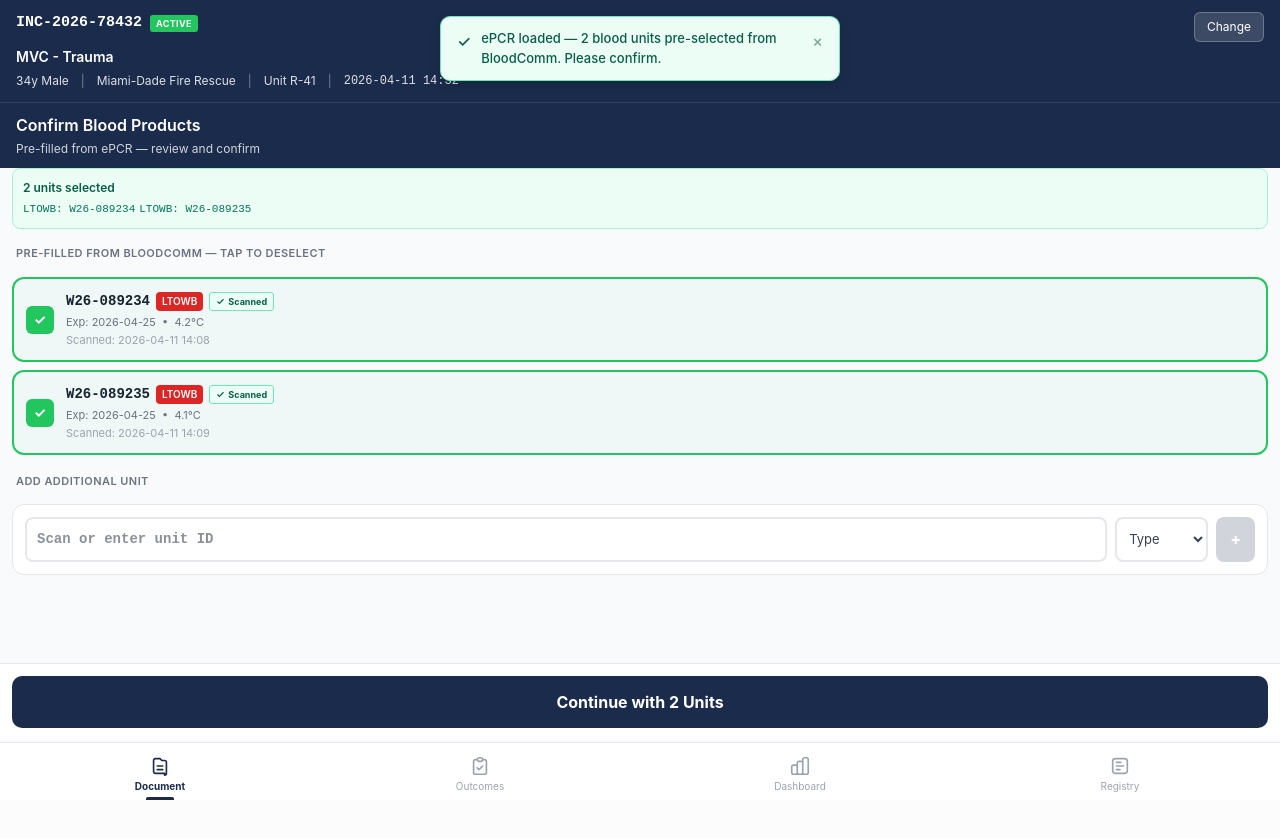
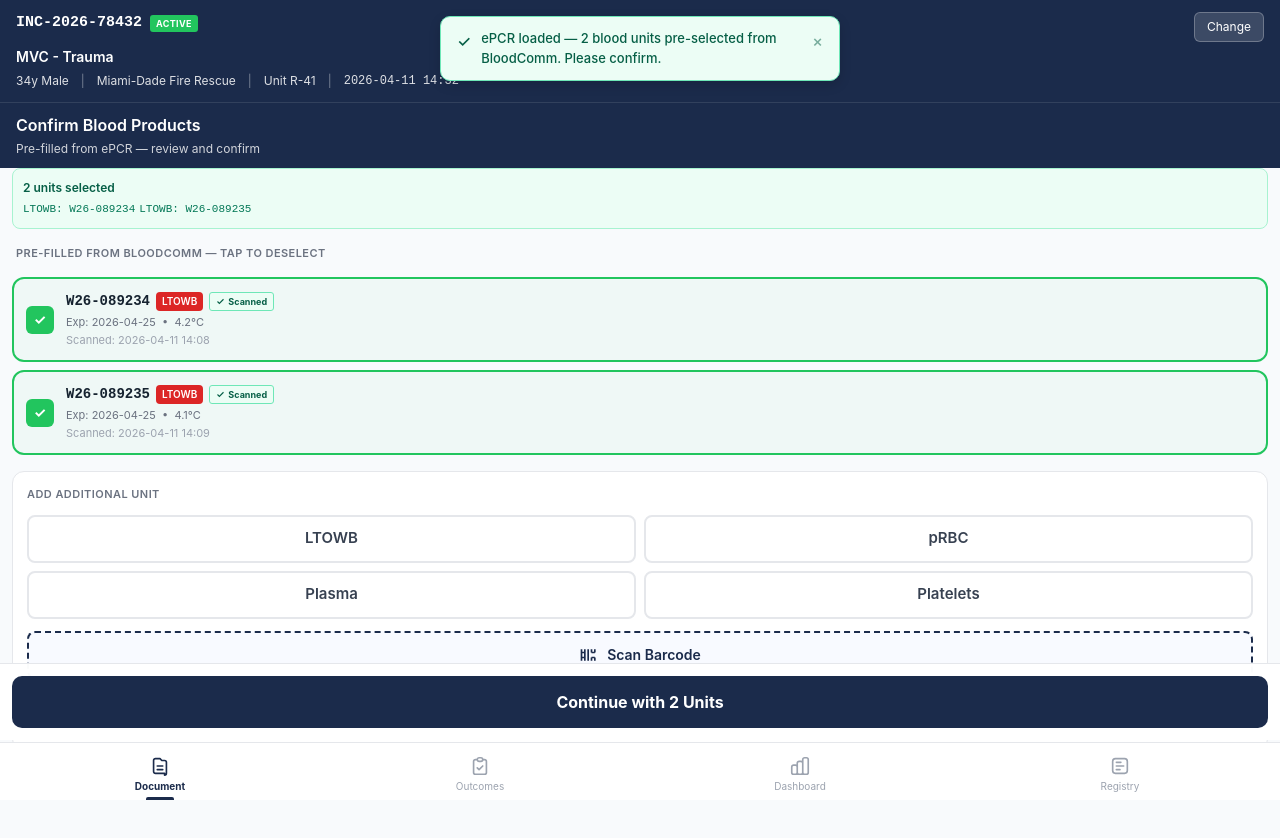
Before and after one commit to beresca/v0-ehr-data-integration, a Next.js app: page / in a window 1280 px wide. Both pictures are taken after a click on the button 640 px from the left and 255 px from the top of the page. Shown: the top 838 px of the page. Before the commit the page ends 800 px from the top, so only its background shows below. Built offline with nearby package versions, Linux system fonts and the light colour scheme.

Commit message:
feat: replace "Add additional unit" with product type grid and barcode input
Update UI with product type buttons, mock barcode input, and clean unit ID entry.

```diff
--- a/components/screens/medic-quick-doc.tsx
+++ b/components/screens/medic-quick-doc.tsx
@@ -694,34 +694,105 @@ export function MedicQuickDoc() {
                 </button>
               )
             })}
-            {/* Option to add additional units */}
-            <div style={{ padding: '6px 4px', fontSize: 11, fontWeight: 600, color: '#6B7280', textTransform: 'uppercase', letterSpacing: '0.04em', marginTop: 4 }}>
+            {/* Add additional unit */}
+            <div style={{ marginTop: 8, ...card, padding: 14, display: 'flex', flexDirection: 'column', gap: 12 }}>
+              <div style={{ fontSize: 11, fontWeight: 600, color: '#6B7280', textTransform: 'uppercase', letterSpacing: '0.04em' }}>
                 Add additional unit
               </div>
-            <div style={{ ...card, padding: 12 }}>
+
+              {/* Product type buttons — same style as Indication buttons */}
+              <div style={{ display: 'grid', gridTemplateColumns: 'repeat(2, 1fr)', gap: 8 }}>
+                {['LTOWB', 'pRBC', 'Plasma', 'Platelets'].map((t) => (
+                  <button
+                    key={t}
+                    onClick={() => setManualProductType(manualProductType === t ? null : t)}
+                    style={{
+                      height: 48,
+                      borderRadius: 8,
+                      border: '2px solid',
+                      borderColor: manualProductType === t ? '#1B2B4B' : '#E5E7EB',
+                      backgroundColor: manualProductType === t ? '#1B2B4B' : '#fff',
+                      color: manualProductType === t ? '#fff' : '#374151',
+                      fontSize: 15,
+                      fontWeight: 600,
+                      cursor: 'pointer',
+                    }}
+                  >
+                    {t}
+                  </button>
+                ))}
+              </div>
+
+              {/* Unit ID — scan or type */}
+              <div style={{ display: 'flex', flexDirection: 'column', gap: 8 }}>
+                {/* Scan mock button */}
+                <button
+                  onClick={() => {
+                    // Mock: simulate a barcode scan populating a unit ID
+                    const mockId = `W26-0${Math.floor(10000 + Math.random() * 89999)}`
+                    setManualProductId(mockId)
+                    addToast(`Barcode scanned: ${mockId}`, 'info')
+                  }}
+                  style={{
+                    width: '100%',
+                    height: 48,
+                    borderRadius: 8,
+                    border: '2px dashed #1B2B4B',
+                    backgroundColor: '#F8FAFF',
+                    color: '#1B2B4B',
+                    fontSize: 14,
+                    fontWeight: 600,
+                    cursor: 'pointer',
+                    display: 'flex',
+                    alignItems: 'center',
+                    justifyContent: 'center',
+                    gap: 8,
+                  }}
+                >
+                  {/* Barcode icon */}
+                  <svg width="20" height="20" viewBox="0 0 24 24" fill="none" stroke="currentColor" strokeWidth="2">
+                    <path d="M3 5v14M7 5v14M11 5v14M15 5v4M15 15v4M19 5v4M19 15v4M3 9h4M15 9h4M3 15h4M15 15h4"/>
+                  </svg>
+                  Scan Barcode
+                </button>
+
+                {/* Manual text entry */}
                 <div style={{ display: 'flex', gap: 8 }}>
                   <input
                     type="text"
                     value={manualProductId}
                     onChange={(e) => setManualProductId(e.target.value.toUpperCase())}
-                  placeholder="Scan or enter unit ID"
-                  style={{ flex: 1, padding: 10, fontSize: 14, fontFamily: 'monospace', fontWeight: 600, border: '2px solid #E5E7EB', borderRadius: 8, boxSizing: 'border-box' as const }}
+                    placeholder="Enter unit ID manually"
+                    style={{
+                      flex: 1,
+                      padding: '12px 14px',
+                      fontSize: 14,
+                      fontFamily: 'monospace',
+                      fontWeight: 600,
+                      border: '2px solid #E5E7EB',
+                      borderRadius: 8,
+                      outline: 'none',
+                      boxSizing: 'border-box' as const,
+                    }}
                   />
-                <select
-                  value={manualProductType || ''}
-                  onChange={e => setManualProductType(e.target.value || null)}
-                  style={{ padding: '10px 8px', fontSize: 13, border: '2px solid #E5E7EB', borderRadius: 8, color: '#374151' }}
-                >
-                  <option value="">Type</option>
-                  {['LTOWB','pRBC','Plasma','Platelets'].map(t => <option key={t} value={t}>{t}</option>)}
-                </select>
                   <button
                     onClick={addManualProduct}
                     disabled={!manualProductId || !manualProductType}
-                  style={{ padding: '10px 14px', borderRadius: 8, border: 'none', backgroundColor: manualProductId && manualProductType ? '#1B2B4B' : '#D1D5DB', color: '#fff', fontWeight: 700, cursor: manualProductId && manualProductType ? 'pointer' : 'not-allowed' }}
+                    style={{
+                      padding: '12px 18px',
+                      borderRadius: 8,
+                      border: 'none',
+                      backgroundColor: manualProductId && manualProductType ? '#1B2B4B' : '#E5E7EB',
+                      color: manualProductId && manualProductType ? '#fff' : '#9CA3AF',
+                      fontWeight: 700,
+                      fontSize: 15,
+                      cursor: manualProductId && manualProductType ? 'pointer' : 'not-allowed',
+                      transition: 'background-color 0.15s',
+                    }}
                   >
-                  +
+                    Add
                   </button>
+                </div>
               </div>
             </div>
           </div>
```
Lines whose indentation alone changed are shown as unchanged.
